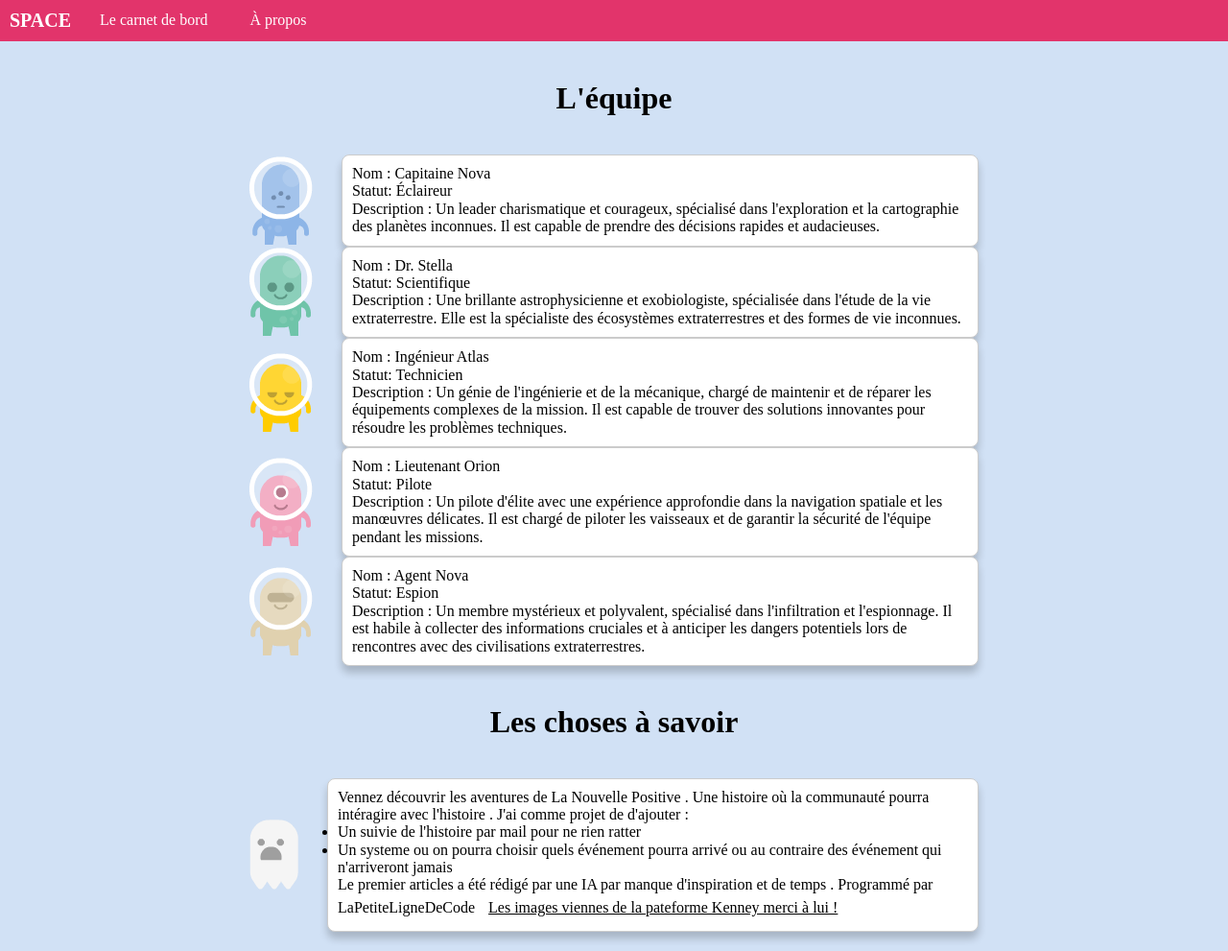
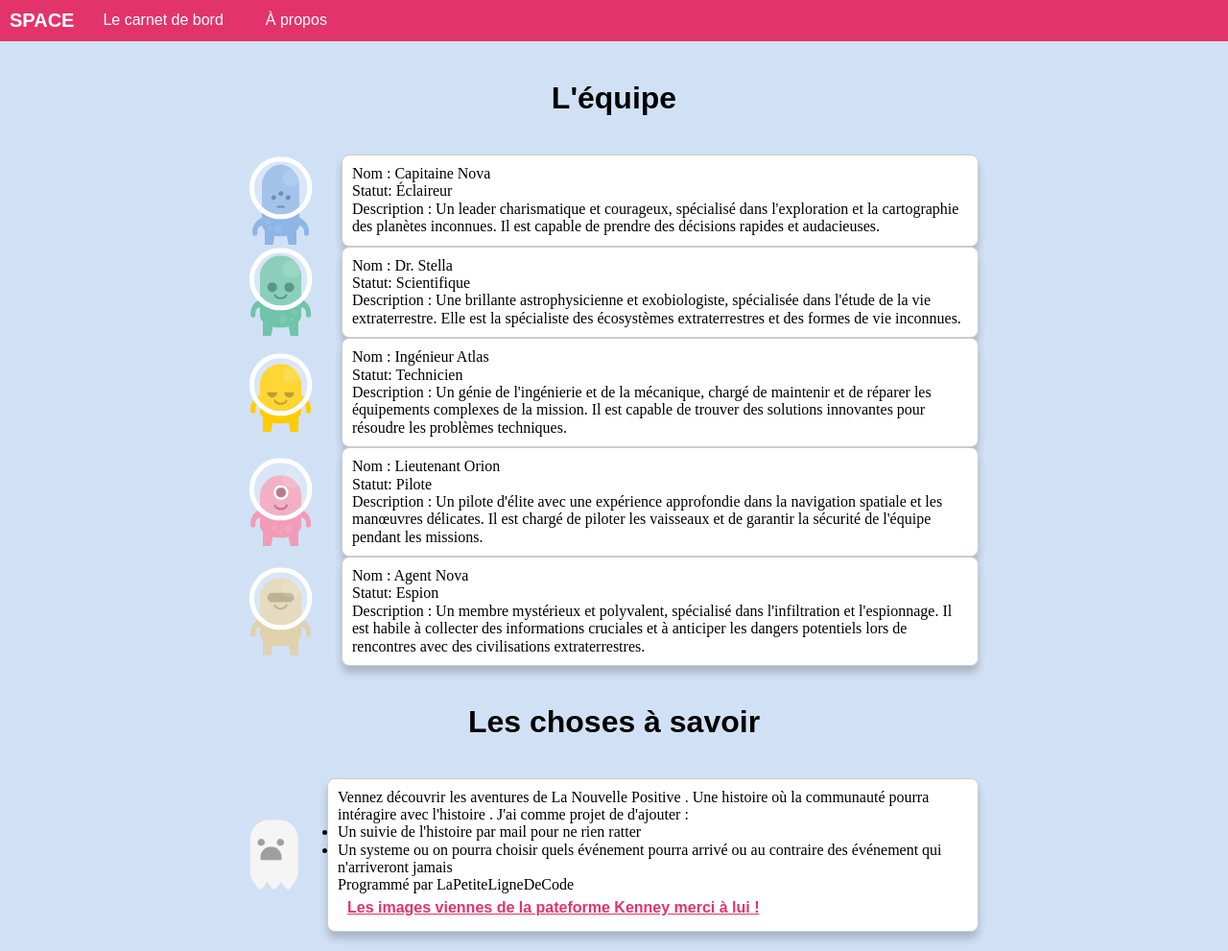
Before and after one commit to LeCodeEtMoi/Space, a plain HTML site: page index.html in a window 1280 px wide. Shown: the whole page at 96% size. Drawn offline with nearby package versions, Linux system fonts and the light colour scheme.

Commit message:
Ajout de la font sans serif

```diff
--- a/css/css.css
+++ b/css/css.css
@@ -1,5 +1,6 @@
 body{
   background-color: #d1e1f5;
+
 }
 nav {
   background-color: #e2346b;
@@ -12,6 +13,7 @@ nav {
   font-size: 20px;
   font-weight: bold;
   padding: 10px;
+  font-family: sans-serif;
 }
 
 nav ul {
@@ -29,6 +31,7 @@ nav ul li a {
   padding: 9px 20px;
   color: #fff;
   text-decoration: none;
+  font-family: sans-serif;
 }
 
 nav ul li a:hover {
@@ -37,7 +40,8 @@ nav ul li a:hover {
 
 }
 h1 {
-  font-family: 'Robotos';
+  font-family: sans-serif;
+
 }
 .container {
    padding: 20px;
@@ -49,6 +53,8 @@ h1 {
 
 .container h1 {
    text-align: center;
+   font-weight: bold;
+   font-family: sans-serif;
 }
 
 .container p {
@@ -107,10 +113,11 @@ h1 {
 
 .card-content a {
   display: inline-block;
-  color: black;
+  color:#e2346b;
+  font-weight: bold;
   padding: 5px 10px;
   border-radius: 4px;
-
+  font-family: sans-serif;
 }
 
 * {
--- a/index.html
+++ b/index.html
@@ -88,7 +88,7 @@
                      <li>Un systeme ou on pourra choisir quels événement pourra arrivé ou au contraire des événement qui n'arriveront jamais</li>
                   </ul>
 
-                  Le premier articles a été rédigé par une IA par manque d'inspiration et de temps .
+
                   Programmé par LaPetiteLigneDeCode
                   <a href="https://www.kenney.nl/">Les images viennes de la pateforme Kenney merci à lui !  </a>
                </div>
```
Also changed, not shown: article.html (+2 -2 lines).
